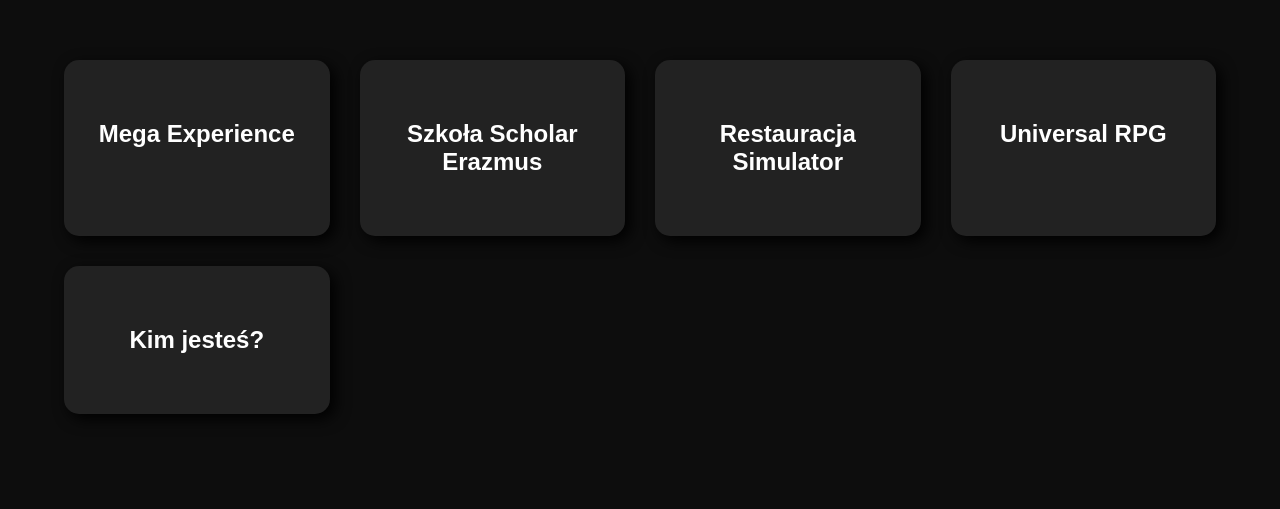
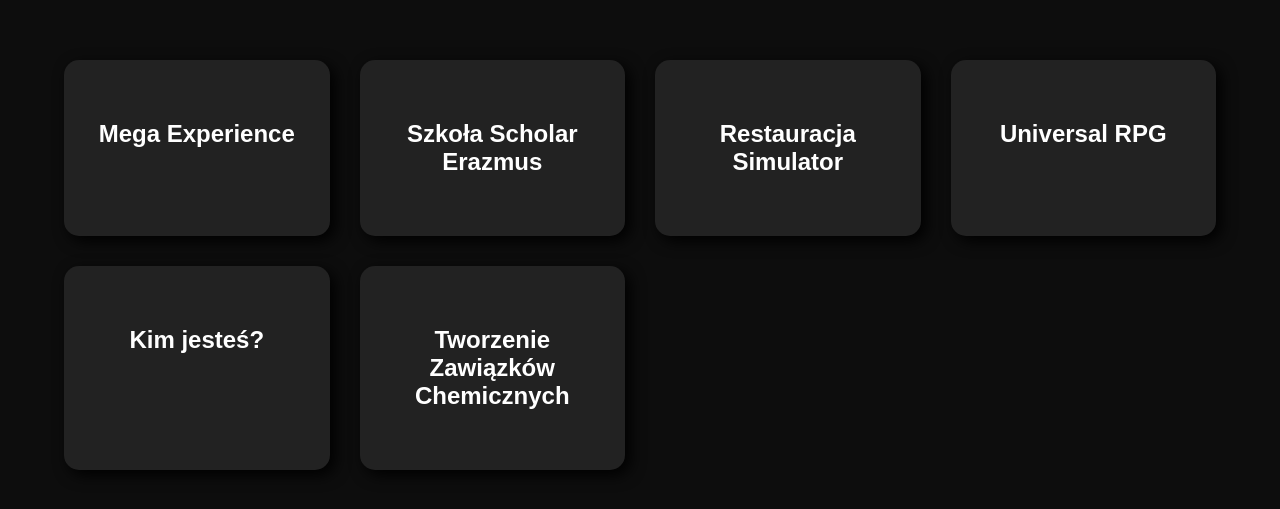
Before and after one commit to NateoSigma/Natro-Studios, a plain HTML site: page index.html in a window 1280 px wide. Shown: the part 117-626 px from the top of the page. Drawn offline with Linux system fonts and the light colour scheme.

Commit message:
Update index.html

```diff
--- a/index.html
+++ b/index.html
@@ -77,6 +77,9 @@
         <div class="column">
             <a href="https://nateosigma.github.io/Kim-jeste-/">Kim jesteś?</a>
         </div>
+        <div class="column">
+            <a href="https://nateosigma.github.io/Tworzenie-Zawi-zk-w-Chemicznych/">Tworzenie Zawiązków Chemicznych</a>
+        </div>
     </div>
 </body>
 </html>
```
